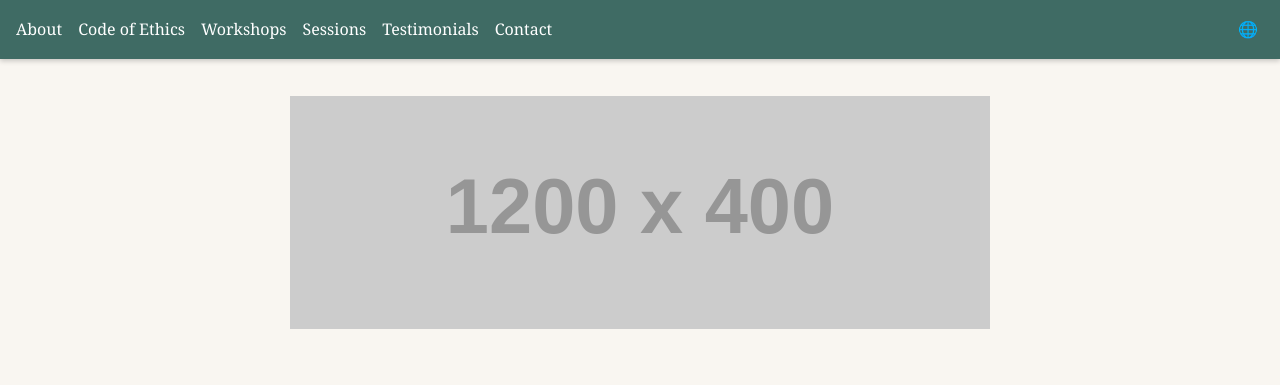
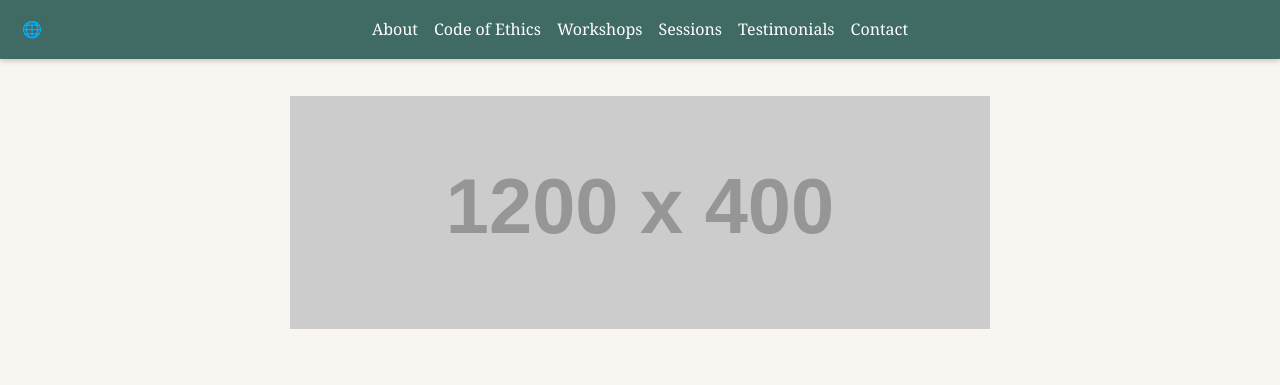
Before and after one commit to Dominik-Saur/WildTenderHeartsWebsite, a plain HTML site: page index.html in a window 1280 px wide. Shown: the top 385 px of the page. Drawn offline with Linux system fonts and the light colour scheme; placeholder pictures from the web are drawn by us.

Commit message:
Move language dropdown to left

```diff
--- a/index.html
+++ b/index.html
@@ -75,8 +75,10 @@
       text-decoration: none;
     }
     .dropdown {
-      position: relative;
-      margin-left: auto;
+      position: absolute;
+      left: 1rem;
+      top: 50%;
+      transform: translateY(-50%);
     }
     .dropbtn {
       background-color: var(--primary-color);
```
